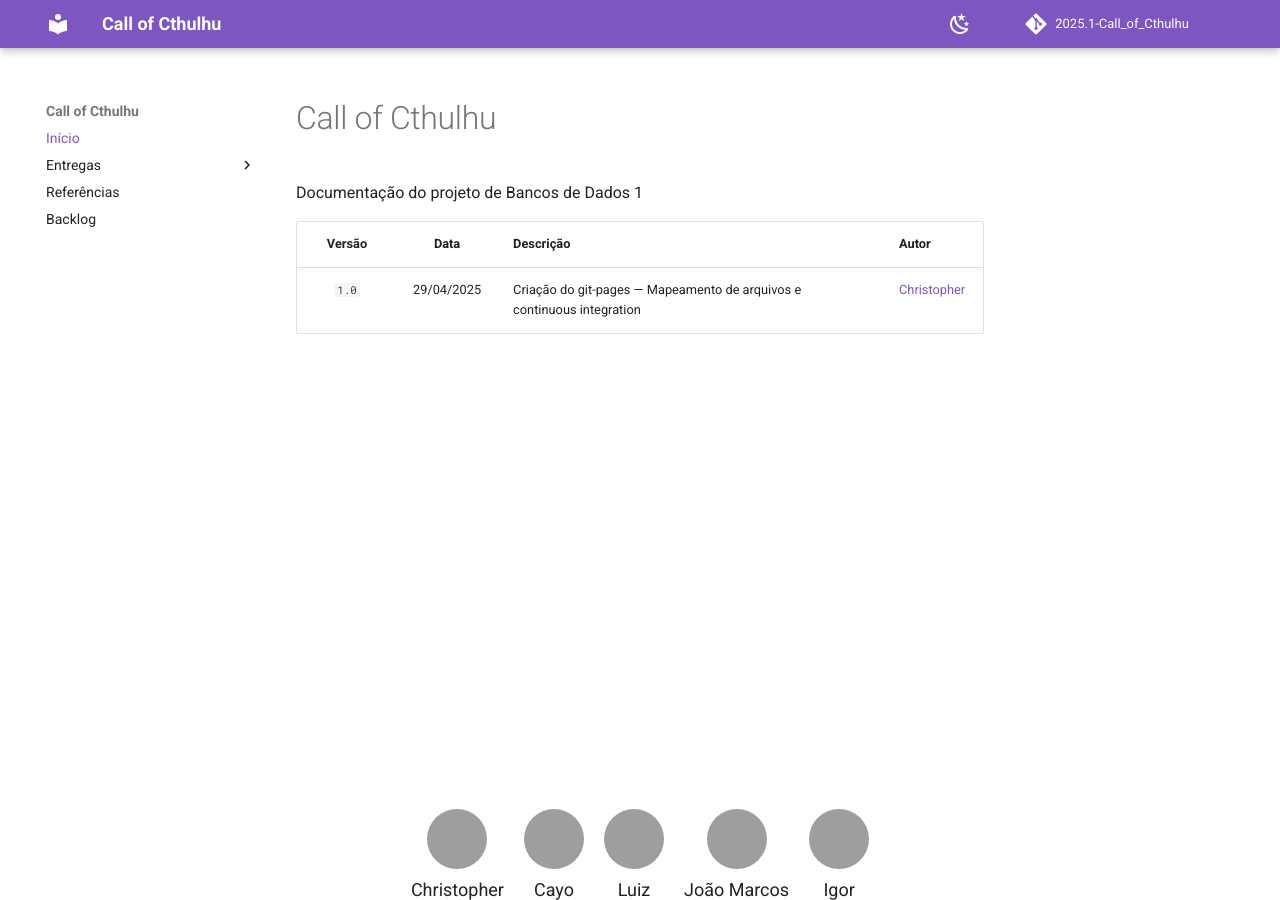
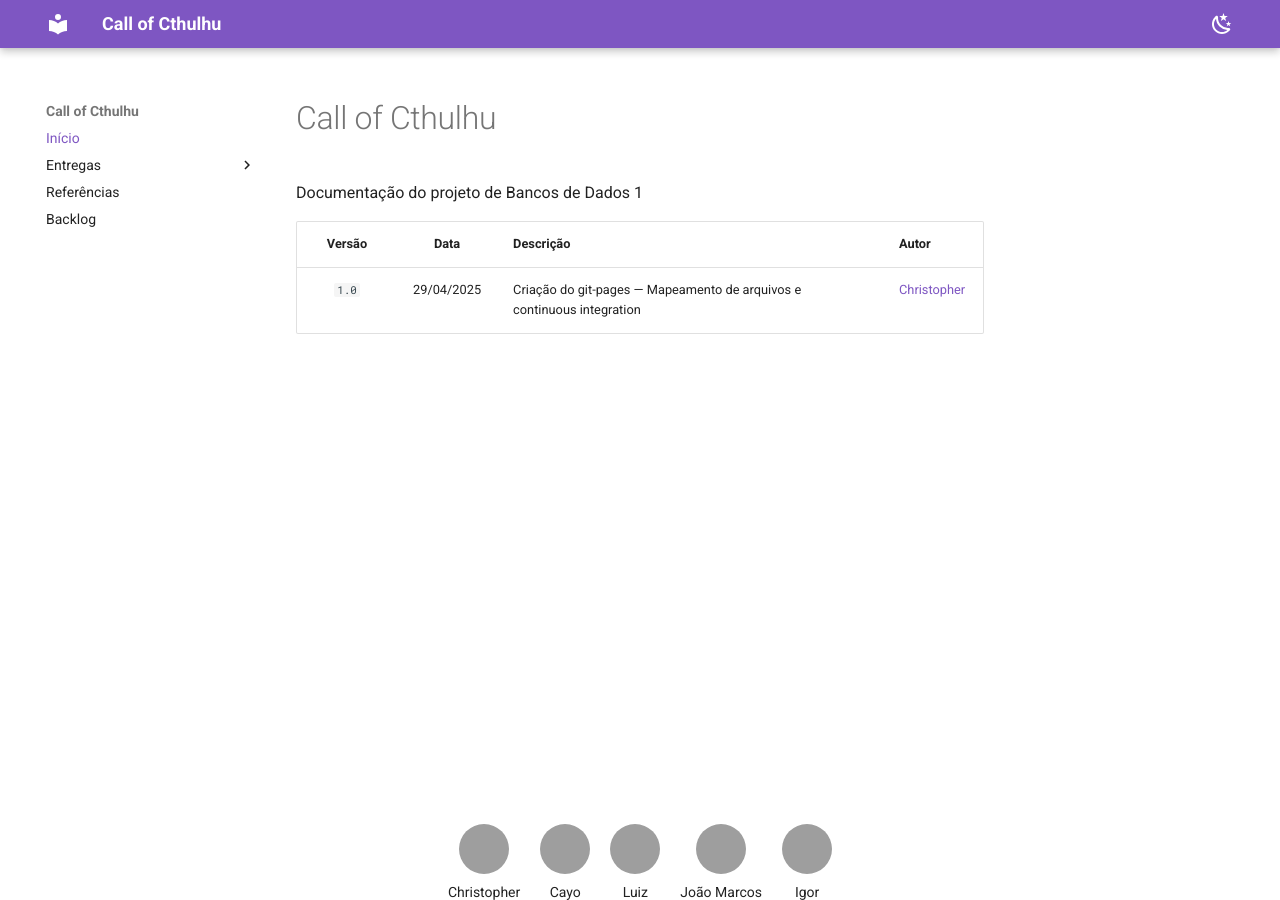
Before and after one commit to SBD1/2025.1-CallOfCthulhu, an MkDocs documentation site: the page built from docs/index.md, in a window 1280 px wide. Built offline with MkDocs 1.6.1 and Material for MkDocs 9.7.7, drawn with Linux system fonts in a browser that asks for light colours; comment, search, counter and statistics services are not loaded; grey boxes are pictures that could not be loaded.

Commit message:
Arrumando CI e Footer

```diff
--- a/mkdocs.yml
+++ b/mkdocs.yml
@@ -1,7 +1,6 @@
 site_name: Call of Cthulhu
 site_description: Documentação de desenvolvimento do Projeto Call of Cthulhu da Disciplina Bancos de Dados da Universidade de Brasília
 repo_name: "2025.1-Call_of_Cthulhu"
-repo_url: https://github.com/SBD1/2025.1-Call_of_Cthulhu
 
 nav:
   - Início: index.md
@@ -12,12 +11,13 @@ nav:
       - Final: entregas/entrega-final.md
   - Referências: referencias/referencias.md
   - Backlog: backlog/backlog.md
-
+# Tema
 theme:
   name: material
   language: pt-BR
   custom_dir: overrides
-
+  logo:
+  favicon:
   features:
     - content.code.annotate
     - content.tabs.link
@@ -25,9 +25,8 @@ theme:
     - navigation.instant
     - navigation.top
     - navigation.tracking
-    - navigation.footer
 
-
+# Paleta
   palette:
     - scheme: default
       primary: "deep purple"
@@ -42,10 +41,6 @@ theme:
       toggle:
         icon: material/weather-sunny
         name: Switch to light mode
-
-  language: pt-BR
-  logo:
-  favicon:
 
 # For image rendering
 markdown_extensions:
@@ -63,21 +58,3 @@ plugins:
        zoomable: true
        draggable: true
        caption_position: bottom
-
-extra:
-  social:
-    - icon: fontawesome/brands/github
-      link: https://github.com/wChrstphr
-      name: "Christopher Paraizo"
-    - icon: fontawesome/brands/github
-      link: https://github.com/JJOAOMARCOSS
-      name: "João Marcos"
-    - icon: fontawesome/brands/github
-      link: https://github.com/Cayoalencar
-      name: "Cayo Alencar"
-    - icon: fontawesome/brands/github
-      link: https://github.com/luizfaria1989
-      name: "Luiz Faria"
-    - icon: fontawesome/brands/github
-      link: https://github.com/igorvdaniel
-      name: "Igor Daniel"
--- a/overrides/partials/footer.html
+++ b/overrides/partials/footer.html
@@ -1,22 +1,22 @@
 <div style="display: flex; gap: 20px; justify-content: center; align-items: center; flex-wrap: wrap; margin-top: 2rem;">
   <a href="https://github.com/wChrstphr" target="_blank" title="Christopher Paraizo" style="text-align: center; text-decoration: none;">
-    <img src="https://github.com/wChrstphr.png" alt="Christopher Paraizo" width="60" height="60" style="border-radius: 50%; display: block; margin: 0 auto;">
-    <span style="display: block; margin-top: 0.5rem; font-size: 0.9rem; color: var(--md-default-fg-color)">Christopher</span>
+    <img src="https://github.com/wChrstphr.png" alt="Christopher Paraizo" width="50" height="50" style="border-radius: 50%; display: block; margin: 0 auto;">
+    <span style="display: block; margin-top: 0.5rem; font-size: 0.7rem; color: var(--md-default-fg-color)">Christopher</span>
   </a>
   <a href="https://github.com/Cayoalencar" target="_blank" title="Cayo Alencar" style="text-align: center; text-decoration: none;">
-      <img src="https://github.com/Cayoalencar.png" alt="Cayo Alencar" width="60" height="60" style="border-radius: 50%; display: block; margin: 0 auto;">
-      <span style="display: block; margin-top: 0.5rem; font-size: 0.9rem; color: var(--md-default-fg-color)">Cayo</span>
+      <img src="https://github.com/Cayoalencar.png" alt="Cayo Alencar" width="50" height="50" style="border-radius: 50%; display: block; margin: 0 auto;">
+      <span style="display: block; margin-top: 0.5rem; font-size: 0.7rem; color: var(--md-default-fg-color)">Cayo</span>
     </a>
     <a href="https://github.com/luizfaria1989" target="_blank" title="Luiz Faria" style="text-align: center; text-decoration: none;">
-    <img src="https://github.com/luizfaria1989.png" alt="Luiz Faria" width="60" height="60" style="border-radius: 50%; display: block; margin: 0 auto;">
-    <span style="display: block; margin-top: 0.5rem; font-size: 0.9rem; color: var(--md-default-fg-color)">Luiz</span>
+    <img src="https://github.com/luizfaria1989.png" alt="Luiz Faria" width="50" height="50" style="border-radius: 50%; display: block; margin: 0 auto;">
+    <span style="display: block; margin-top: 0.5rem; font-size: 0.7rem; color: var(--md-default-fg-color)">Luiz</span>
   </a>
   <a href="https://github.com/JJOAOMARCOSS" target="_blank" title="João Marcos" style="text-align: center; text-decoration: none;">
-    <img src="https://github.com/JJOAOMARCOSS.png" alt="João Marcos" width="60" height="60" style="border-radius: 50%; display: block; margin: 0 auto;">
-    <span style="display: block; margin-top: 0.5rem; font-size: 0.9rem; color: var(--md-default-fg-color)">João Marcos</span>
+    <img src="https://github.com/JJOAOMARCOSS.png" alt="João Marcos" width="50" height="50" style="border-radius: 50%; display: block; margin: 0 auto;">
+    <span style="display: block; margin-top: 0.5rem; font-size: 0.7rem; color: var(--md-default-fg-color)">João Marcos</span>
   </a>
   <a href="https://github.com/igorvdaniel" target="_blank" title="Igor Daniel" style="text-align: center; text-decoration: none;">
-    <img src="https://github.com/igorvdaniel.png" alt="Igor Daniel" width="60" height="60" style="border-radius: 50%; display: block; margin: 0 auto;">
-    <span style="display: block; margin-top: 0.5rem; font-size: 0.9rem; color: var(--md-default-fg-color)">Igor</span>
+    <img src="https://github.com/igorvdaniel.png" alt="Igor Daniel" width="50" height="50" style="border-radius: 50%; display: block; margin: 0 auto;">
+    <span style="display: block; margin-top: 0.5rem; font-size: 0.7rem; color: var(--md-default-fg-color)">Igor</span>
   </a>
 </div>
```
Also changed, not shown: 1 other file.
